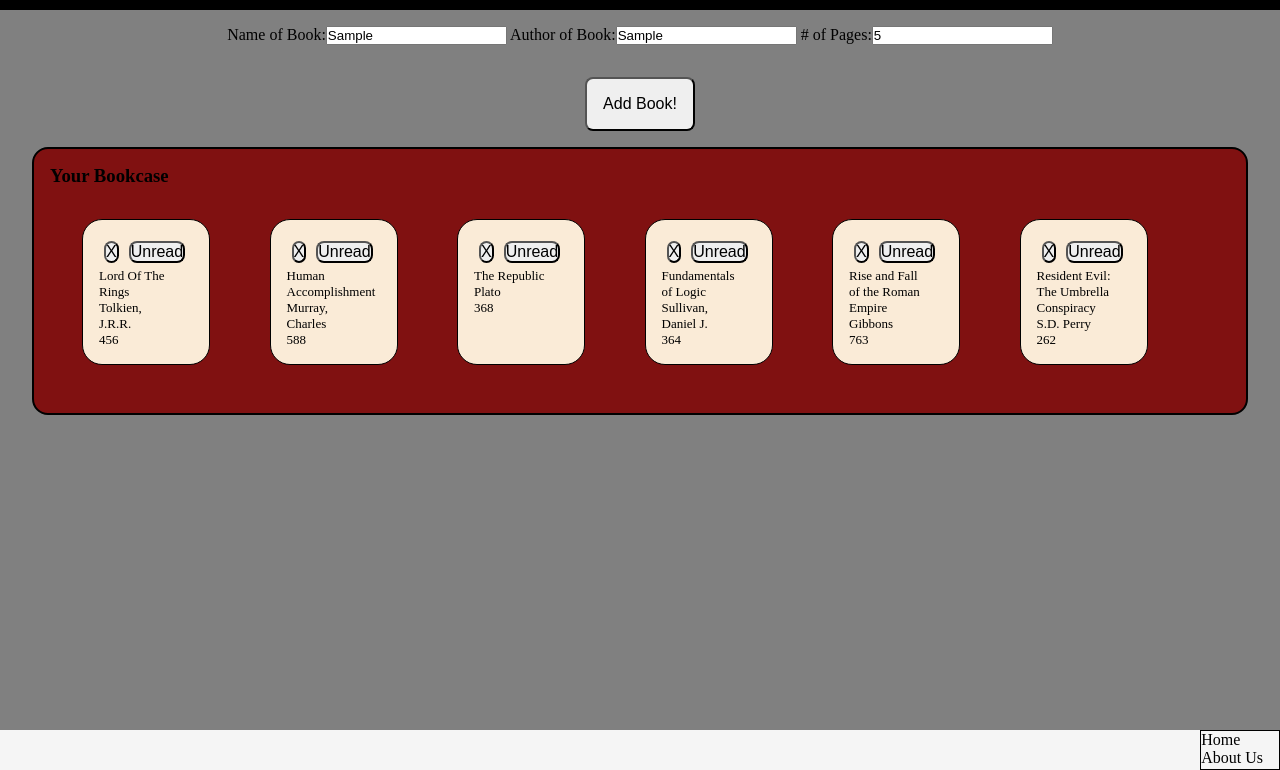
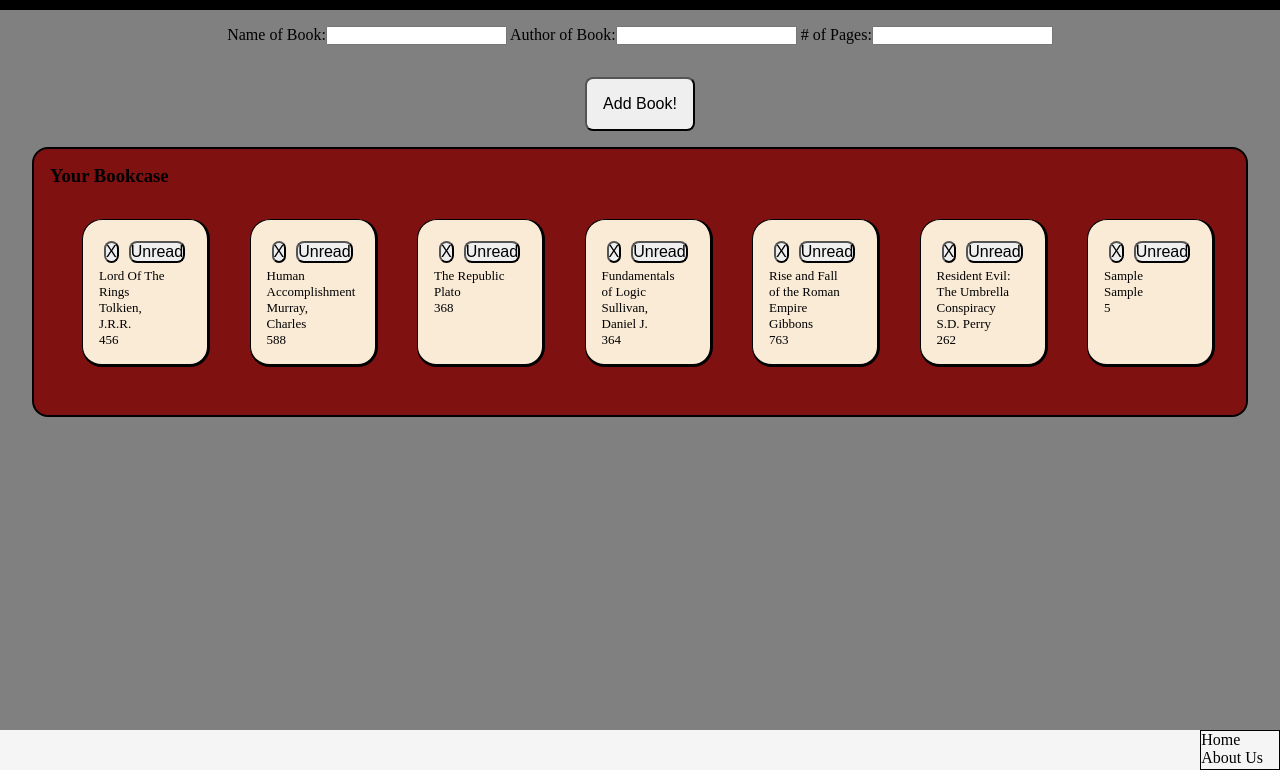
Before and after one commit to JDixon1995/Book-Catalog-Project, a plain HTML site: page index.html in a window 1280 px wide. Both pictures are taken after typing "Sample", "Sample", "5" into the empty fields and a click on the button "Add Book!". Shown: the part 30-800 px from the top of the page. Drawn offline with Linux system fonts and the light colour scheme.

Commit message:
addBookToLibrary function is now coded, and works as intended.

```diff
--- a/script.js
+++ b/script.js
@@ -1,6 +1,6 @@
 //Book Catalog
 
-    let myLibrary = [
+let myLibrary = [
     {
         "title": "Lord Of The Rings",
         "author": "Tolkien, J.R.R.",
@@ -48,10 +48,45 @@ function Book(title, author, pages, haveRead) {
 
 
 function appendBookLibrary() {
-
+    let bookList = document.getElementById("book-list");
     let bookNameInput = document.getElementById("bookName");
     let authorInput = document.getElementById("authorName");
     let pageCountInput = document.getElementById("bookPages");
+    let book = document.createElement("ul");
+    let title = document.createElement("li");
+    let author = document.createElement("li");
+    let pageCount = document.createElement("li");
+    let readButton = document.createElement("button");
+    let deleteButton = document.createElement("button");
+
+            book.className = "book-item";
+
+            title.innerText = bookNameInput.value;
+            author.innerText = authorInput.value;
+            pageCount.innerText = pageCountInput.value;
+            readButton.innerText = "Unread";
+            deleteButton.innerText = "X";
+
+            //Event Listeners
+            readButton.addEventListener("click", function() {
+                if(this.innerText = "Unread") {
+                readButton.innerText = "Read";
+                }
+            })
+
+            deleteButton.addEventListener("click", function() {
+                book.closest("ul").remove();
+            })
+
+            book.appendChild(deleteButton);
+            book.appendChild(readButton);
+            book.appendChild(title);
+            book.appendChild(author);
+            book.appendChild(pageCount);
+
+            bookList.appendChild(book);
+
+
 
 
     let newBook = new Book(
@@ -62,6 +97,11 @@ function appendBookLibrary() {
     );
 
     myLibrary[myLibrary.length] = newBook;
+    bookNameInput.value = "";
+    authorInput.value = "";
+    pageCountInput.value = "";
+
+
 }
 
 
@@ -106,5 +146,4 @@ function displayLibrary() {
 
         }
 }
-
 displayLibrary();
--- a/style.css
+++ b/style.css
@@ -51,6 +51,8 @@ ul {
     padding: 1rem;
     margin: 1rem;
     border-radius: 1.25rem;
+    border-bottom: 3px solid black;
+    border-right: 3px solid black;
     text-align: left;
     font-size: small;
 }
```
